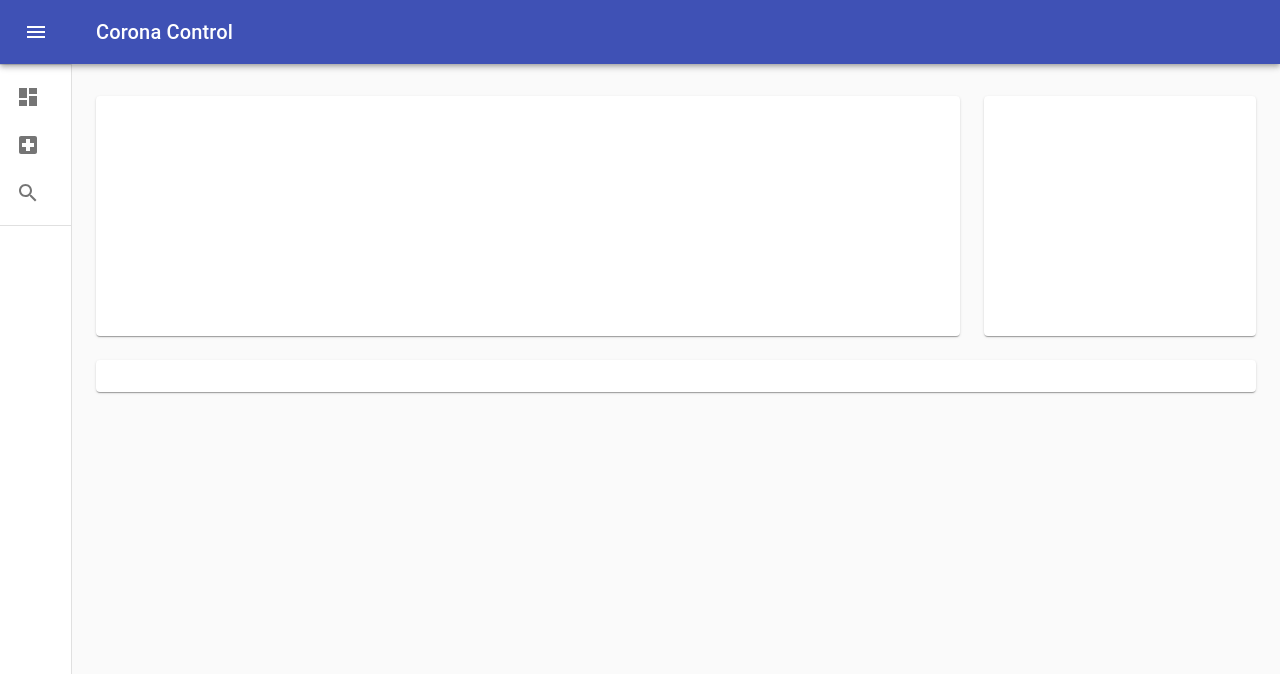
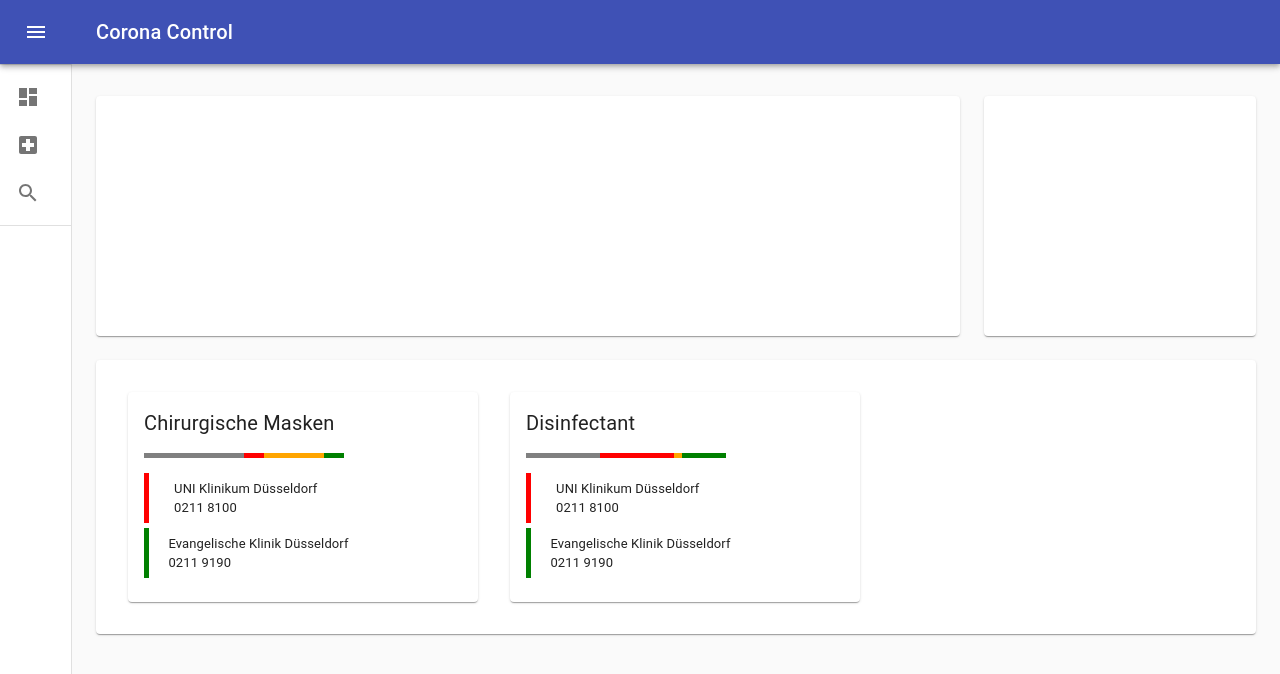
Before and after one commit to nortal/corona-control, a React (Create React App) app: page /#/elastic in a window 1280 px wide. Shown: the top 674 px of the page. Built offline with nearby package versions, Linux system fonts and the light colour scheme; no server answers.

Commit message:
Resource statistics cards initial components

```diff
--- a/src/components/Dashboard.tsx
+++ /dev/null
@@ -1,47 +0,0 @@
-import React from 'react';
-import clsx from 'clsx';
-import { makeStyles } from '@material-ui/core/styles';
-import { Grid, Paper } from '@material-ui/core';
-
-const useStyles = makeStyles(theme => ({
-    root: {
-        width: '100%',
-        maxWidth: 960,
-    },
-    paper: {
-        padding: theme.spacing(2),
-        display: 'flex',
-        overflow: 'auto',
-        flexDirection: 'column',
-    },
-    fixedHeight: {
-        height: 240,
-    },
-}));
-
-const Dashboard = () => {
-    const classes = useStyles();
-    const fixedHeightPaper = clsx(classes.paper, classes.fixedHeight);
-
-    return (
-        <Grid container spacing={3}>
-            <Grid item xs={12} md={8} lg={9}>
-                <Paper className={fixedHeightPaper}>
-
-                </Paper>
-            </Grid>
-            <Grid item xs={12} md={4} lg={3}>
-                <Paper className={fixedHeightPaper}>
-
-                </Paper>
-            </Grid>
-            <Grid item xs={12}>
-                <Paper className={classes.paper}>
-
-                </Paper>
-            </Grid>
-        </Grid>
-    );
-}
-
-export default Dashboard;
--- a/src/components/HospitalCard.tsx
+++ b/src/components/HospitalCard.tsx
@@ -1,4 +1,4 @@
-import React from 'react';
+import React, {useState} from 'react';
 import { withRouter, RouteComponentProps } from "react-router-dom";
 import { makeStyles } from '@material-ui/core/styles';
 import Card from '@material-ui/core/Card';
@@ -7,6 +7,8 @@ import CardContent from '@material-ui/core/CardContent';
 import Button from '@material-ui/core/Button';
 import Typography from '@material-ui/core/Typography';
 import Hospital from '../api/model/Hospital';
+import RatioLine from "./RatioLine";
+import {ResourceStatisticsCardProps} from "./ResourceStatisticsCard";
 
 const useStyles = makeStyles({
   root: {
@@ -39,6 +41,7 @@ const HospitalCard = ({ hospital, history }: HospitalCardProps & RouteComponentP
         <Typography variant="h5" component="h2">
           {hospital.name}
         </Typography>
+        <RatioLine nrOk={100} nrLow={150} nrCritical={50} nrOutOfStock={300}/>
         <Typography color="textSecondary">
           {hospital.street} {hospital.houseNumber},<br/>
           {hospital.zipCode} {hospital.city}
--- a/src/components/Portal.tsx
+++ b/src/components/Portal.tsx
@@ -19,9 +19,9 @@ import DashboardIcon from '@material-ui/icons/Dashboard';
 import LocalHospital from '@material-ui/icons/LocalHospital';
 import Search from '@material-ui/icons/Search';
 import MenuListItem from './MenuListItem';
-import Hospitals from './Hospitals';
-import Dashboard from './Dashboard';
-import ElasticSandbox from './ElasticSandbox';
+import Hospitals from './views/Hospitals';
+import Dashboard from './views/Dashboard';
+import ElasticSandbox from './views/ElasticSandbox';
 
 const drawerWidth = 240;
 
--- /dev/null
+++ b/src/components/RatioLine.tsx
@@ -0,0 +1,58 @@
+import React from 'react';
+
+const containerStyle = {
+  display: "table",
+  width: "200px",
+    height: "5px",
+    marginTop: "15px",
+    marginBottom: "15px"
+};
+
+const okStyle = {
+    display: "table-cell",
+    height: "100%",
+    backgroundColor: "green"
+};
+
+const lowStyle = {
+    display: "table-cell",
+    height: "100%",
+    backgroundColor: "orange"
+};
+
+const criticalStyle = {
+    display: "table-cell",
+    height: "100%",
+    backgroundColor: "red"
+};
+
+const outOfSockStyle = {
+    display: "table-cell",
+    height: "100%",
+    backgroundColor: "gray"
+};
+
+
+export interface RatioLineProps {
+    nrOk: number,
+    nrLow: number,
+    nrCritical: number,
+    nrOutOfStock: number
+}
+
+const RatioLine = ({nrOk, nrLow, nrCritical, nrOutOfStock} : RatioLineProps) => {
+    const total = nrOk + nrLow + nrCritical + nrOutOfStock;
+    const percentOk = Math.round((nrOk / total) * 100);
+    const percentLow = Math.round((nrLow / total) * 100);
+    const percentCritical = Math.round((nrCritical / total) * 100);
+    const percentOutOfStock = Math.round((nrOutOfStock / total) * 100);
+
+    return (<div style={containerStyle}>
+        <div style={{...outOfSockStyle, width: percentOutOfStock + "%"}}/>
+        <div style={{...criticalStyle, width: percentCritical + "%"}}/>
+        <div style={{...lowStyle, width: percentLow + "%"}}/>
+        <div style={{...okStyle, width: percentOk + "%"}}/>
+    </div>);
+};
+
+export default RatioLine;
--- /dev/null
+++ b/src/components/ResourceStatisticsCard.tsx
@@ -0,0 +1,58 @@
+import React from 'react';
+import {RouteComponentProps, withRouter} from "react-router-dom";
+import Card from '@material-ui/core/Card';
+import { makeStyles } from '@material-ui/core/styles';
+import CardContent from '@material-ui/core/CardContent';
+import Typography from '@material-ui/core/Typography';
+import RatioLine, {RatioLineProps} from "./RatioLine";
+import {StockStatus} from "../api/model/ResourceStatusPayload";
+import StakeHolderStatusBlock from "./StakeHolderStatusBlock";
+
+const useStyles = makeStyles({
+  root: {
+    width: 350,
+    margin: 16,
+  },
+  title: {
+    fontSize: 20,
+  },
+  pos: {
+    marginBottom: 8,
+  },
+});
+
+const centeredBlockStyle = {
+  alignSelf: "center"
+};
+
+export interface StakeHolderStatus {
+  name: string,
+  contact: string,
+  stockStatus: StockStatus
+}
+
+export interface ResourceStatisticsCardProps extends RatioLineProps {
+  label: string,
+  stakeholderStatuses: StakeHolderStatus[]
+}
+
+const ResourceStatisticsCard = ({ label, stakeholderStatuses, ...ratioLineProps }: ResourceStatisticsCardProps & RouteComponentProps) => {
+  const classes = useStyles();
+
+  return (
+    <Card className={classes.root}>
+      <CardContent>
+        <div style={centeredBlockStyle}>
+        <Typography className={classes.title} variant="body1" >
+          {label}
+        </Typography>
+        <RatioLine {...ratioLineProps} />
+        </div>
+        {stakeholderStatuses.map((
+            {name, contact, stockStatus}) => <StakeHolderStatusBlock name={name} contact={contact} stockStatus={stockStatus}/>)}
+      </CardContent>
+    </Card>
+  );
+};
+
+export default withRouter(ResourceStatisticsCard);
--- /dev/null
+++ b/src/components/StakeHolderStatusBlock.tsx
@@ -0,0 +1,63 @@
+import {StockStatus} from "../api/model/ResourceStatusPayload";
+import React from 'react';
+import Typography from "@material-ui/core/Typography";
+
+const containerStyle = {
+    display: "table",
+    width: "100%",
+    height: "50px",
+    marginTop: "5px"
+};
+
+const horizontalCellStyle = {
+    display: "table-cell",
+    verticalAlign: "middle",
+};
+
+const rowStyle = {
+    display: "table-row",
+};
+
+const verticalStatusLineStyle = {
+    height: "100%",
+    width: "5px",
+    marginRight: "10px"
+};
+
+const subtitle = {
+    fontSize: 13
+};
+
+const backGroundColorMap = new Map<StockStatus, string>([
+    [StockStatus.OK, 'green'],
+    [StockStatus.LOW, 'orange'],
+    [StockStatus.CRITICAL, 'red'],
+    [StockStatus.OUT_OF_STOCK, 'gray'],
+]);
+
+interface StakeHolderStatusBlockProps {
+    name: string,
+    contact: string,
+    stockStatus: StockStatus
+}
+
+
+const StakeHolderStatusBlock = ({name, contact, stockStatus} : StakeHolderStatusBlockProps) => {
+  return <div style={containerStyle}>
+      <div style={rowStyle}>
+        <div style={horizontalCellStyle}>
+            <div style={{...verticalStatusLineStyle, backgroundColor: backGroundColorMap.get(stockStatus)}} />
+        </div>
+          <div style={horizontalCellStyle}>
+              <Typography style={subtitle}>
+                  {name}
+              </Typography>
+              <Typography style={subtitle}>
+                  {contact}
+              </Typography>
+          </div>
+      </div>
+  </div>
+};
+
+export default StakeHolderStatusBlock;
--- a/src/components/Status.tsx
+++ b/src/components/Status.tsx
@@ -1,6 +1,6 @@
 import React from 'react';
 import { makeStyles } from '@material-ui/core/styles';
-import CoronaForm from './CoronaForm';
+import CoronaForm from './views/CoronaForm';
 import { AppBar, Toolbar, Typography } from '@material-ui/core';
 import DirectionsRun from '@material-ui/icons/DirectionsRun';
 
--- a/src/components/CoronaForm.tsx
+++ b/src/components/views/CoronaForm.tsx
@@ -7,7 +7,7 @@ import {
     Radio,
     TextField,
 } from '@material-ui/core'
-import ResourceStatusPayload, {StockStatus} from "../api/model/ResourceStatusPayload";
+import ResourceStatusPayload, {StockStatus} from "../../api/model/ResourceStatusPayload";
 import Button from "@material-ui/core/Button";
 import {green, red, yellow, common} from "@material-ui/core/colors";
 import {makeStyles} from "@material-ui/core/styles";
--- /dev/null
+++ b/src/components/views/Dashboard.tsx
@@ -0,0 +1,57 @@
+import React, {useState} from 'react';
+import clsx from 'clsx';
+import { makeStyles } from '@material-ui/core/styles';
+import { Grid, Paper } from '@material-ui/core';
+import ResourceStatisticsCard, {ResourceStatisticsCardProps} from "../ResourceStatisticsCard";
+import {StockStatus} from "../../api/model/ResourceStatusPayload";
+
+const useStyles = makeStyles(theme => ({
+    root: {
+        width: '100%',
+        maxWidth: 960,
+    },
+    paper: {
+        padding: theme.spacing(2),
+        display: 'flex',
+        overflow: 'auto',
+        flexDirection: 'row',
+    },
+    fixedHeight: {
+        height: 240,
+    },
+}));
+
+const sampleStatistics = [{label: "Chirurgische Masken", nrOk: 50, nrLow: 150, nrCritical: 50, nrOutOfStock: 250,
+    stakeholderStatuses: [{"name": "UNI Klinikum Düsseldorf", contact: " 0211 8100", stockStatus: StockStatus.CRITICAL},
+        {"name": "Evangelische Klinik Düsseldorf", contact: " 0211 9190", stockStatus: StockStatus.OK}]},
+    {label: "Disinfectant", nrOk: 150, nrLow: 27, nrCritical: 250, nrOutOfStock: 250,
+        stakeholderStatuses: [{"name": "UNI Klinikum Düsseldorf", contact: " 0211 8100", stockStatus: StockStatus.CRITICAL},
+            {"name": "Evangelische Klinik Düsseldorf", contact: " 0211 9190", stockStatus: StockStatus.OK}]}];
+
+const Dashboard = () => {
+    const classes = useStyles();
+    const fixedHeightPaper = clsx(classes.paper, classes.fixedHeight);
+    const [resourceStatistics, setResourceStatistics] = useState<ResourceStatisticsCardProps[]>(sampleStatistics);
+
+
+    return (
+        <Grid container spacing={3}>
+            <Grid item xs={12} md={8} lg={9}>
+                <Paper className={fixedHeightPaper}>
+
+                </Paper>
+            </Grid>
+            <Grid item xs={12} md={4} lg={3}>
+                <Paper className={fixedHeightPaper}>
+                </Paper>
+            </Grid>
+            <Grid item xs={12}>
+                <Paper className={classes.paper}>
+                    {resourceStatistics.map((resourceStat) => <ResourceStatisticsCard {...resourceStat}/>)}
+                </Paper>
+            </Grid>
+        </Grid>
+    );
+};
+
+export default Dashboard;
--- a/src/components/ElasticSandbox.tsx
+++ b/src/components/views/ElasticSandbox.tsx
@@ -1,6 +1,6 @@
 import React, { useEffect, useState } from 'react';
 import { Box, List, ListItem, ListItemText } from '@material-ui/core';
-import { getSampleData } from '../helpers/elastic';
+import { getSampleData } from '../../helpers/elastic';
 
 const ElasticSandbox = () => {
     const [hits, setHits] = useState([]);
--- a/src/components/Hospitals.tsx
+++ b/src/components/views/Hospitals.tsx
@@ -1,8 +1,8 @@
 import React from 'react';
 import { makeStyles } from '@material-ui/core/styles';
-import HospitalCard from './HospitalCard';
+import HospitalCard from '../HospitalCard';
 import { Box } from '@material-ui/core';
-import getAllHospitals from '../helpers/data';
+import getAllHospitals from '../../helpers/data';
 
 const useStyles = makeStyles({
     root: {
```
Also changed, not shown: 1 other file (tests, documents, lock files or other folders).
